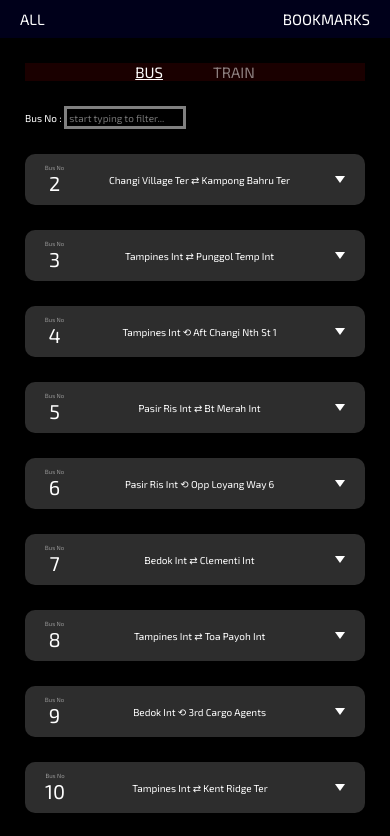
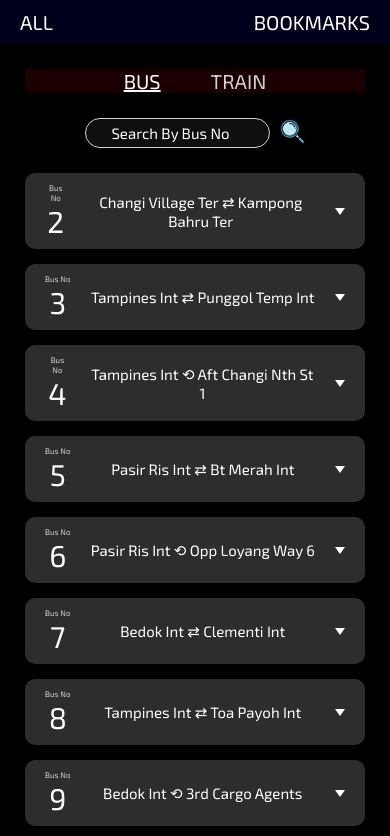
Before and after one commit to KevinPramudyanto/transit-live-sg, a React (Vite) app: page /all in a window 390 px wide. Shown: the top 836 px of the page. Built offline with nearby package versions, Linux system fonts and the light colour scheme.

Commit message:
Change font size and color to meet accessibility requirement

```diff
--- a/src/index.css
+++ b/src/index.css
@@ -1,7 +1,9 @@
 :root {
   --bgColor: rgba(0, 0, 0, 1);
-  --bgSecondaryColor: rgba(45, 45, 45, 1);
+  --bgSecondColor: rgba(15, 15, 15, 1);
+  --bgThirdColor: rgba(45, 45, 45, 1);
   --elColor: rgba(255, 255, 255, 1);
+  --elSecondColor: rgba(210, 210, 210, 1);
 }
 
 * {
@@ -52,15 +54,8 @@ a {
   align-items: center;
   gap: 20px;
   padding: 20px 40px;
+  font-size: 40px;
   background: rgba(0, 0, 255, 0.1);
-}
-
-.navbar a {
-  font-size: 30px;
-}
-.navbar a:hover {
-  transform: scale(1.1);
-  text-shadow: 0 0 20px var(--elColor);
 }
 
 .nav {
@@ -70,7 +65,7 @@ a {
   gap: 50px;
   margin: 50px;
   padding: 0px 40px;
-  font-size: 30px;
+  font-size: 40px;
   background: rgba(255, 0, 0, 0.1);
 }
 
@@ -79,7 +74,7 @@ a {
 }
 
 .nav .notSelected {
-  color: rgba(255, 255, 255, 0.5);
+  color: var(--elSecondColor);
 }
 .nav .notSelected:hover {
   text-decoration: underline;
@@ -87,31 +82,43 @@ a {
 }
 
 .searchContainer {
+  display: flex;
+  justify-content: center;
+  align-items: center;
+  gap: 20px;
   margin: 50px;
-  text-align: left;
-  font-size: 20px;
+}
+
+.searchContainer img {
+  height: 50px;
 }
 
 .searchContainer input {
-  padding: 5px;
-  text-align: left;
-  font-size: 20px;
-  border: 3px solid rgba(255, 255, 255, 0.5);
-  background: transparent;
-}
-.searchContainer input:hover {
-  border: 3px solid var(--elColor);
+  padding: 10px;
+  font-size: 30px;
+  border: 1px solid var(--elSecondColor);
+  border-radius: 40px;
+  background: var(--bgSecondColor);
 }
 .searchContainer input:focus {
-  border: 3px solid var(--elColor);
-  outline: none;
+  outline: 2px solid var(--elColor);
+}
+.searchContainer input::placeholder {
+  color: var(--elColor);
+  opacity: 1;
+}
+.searchContainer input::-ms-input-placeholder {
+  color: var(--elColor);
+}
+.searchContainer input:focus::placeholder {
+  color: transparent;
 }
 
 .serviceContainer {
-  margin: 50px;
+  margin: 30px 50px;
   padding: 20px 40px;
   border-radius: 10px;
-  background: var(--bgSecondaryColor);
+  background: var(--bgThirdColor);
 }
 
 .serviceContainer .container {
@@ -125,16 +132,16 @@ a {
 }
 
 .serviceContainer .label {
-  font-size: 12px;
-  color: rgba(255, 255, 255, 0.5);
+  font-size: 16px;
+  color: var(--elSecondColor);
 }
 
 .serviceContainer .service {
-  font-size: 40px;
+  font-size: 60px;
 }
 
 .serviceContainer .name {
-  font-size: 20px;
+  font-size: 30px;
 }
 
 .serviceContainer .arrowUp {
@@ -164,17 +171,16 @@ a {
   margin: 20px 0;
 }
 .serviceContainer .stop:hover {
-  transform: scale(1.2);
-  text-shadow: 0 0 20px var(--elColor);
+  transform: scale(1.3);
 }
 
 .serviceContainer .stopName {
-  font-size: 16px;
+  font-size: 20px;
 }
 
 .serviceContainer .stopCode {
-  font-size: 10px;
-  color: rgba(255, 255, 255, 0.5);
+  font-size: 12px;
+  color: var(--elSecondColor);
 }
 
 .detail {
@@ -203,7 +209,7 @@ a {
 
 .detail .stopCode {
   font-size: 20px;
-  color: rgba(255, 255, 255, 0.5);
+  color: var(--elSecondColor);
 }
 
 .duration {
@@ -213,7 +219,7 @@ a {
   border-radius: 50px;
 }
 .duration:hover {
-  box-shadow: 0 0 20px var(--elColor);
+  box-shadow: 0 0 16px var(--elColor);
   cursor: pointer;
 }
 
@@ -250,21 +256,21 @@ a {
 }
 
 .bookmarkContainer .label {
-  font-size: 12px;
-  color: rgba(255, 255, 255, 0.5);
+  font-size: 16px;
+  color: var(--elSecondColor);
 }
 
 .bookmarkContainer .service {
-  font-size: 40px;
+  font-size: 48px;
 }
 
 .bookmarkContainer .stopName {
-  font-size: 20px;
+  font-size: 30px;
 }
 
 .bookmarkContainer .stopCode {
-  font-size: 12px;
-  color: rgba(255, 255, 255, 0.5);
+  font-size: 16px;
+  color: var(--elSecondColor);
 }
 
 .bookmarkContainer img {
@@ -350,46 +356,44 @@ a {
 
   .navbar {
     padding: 10px 20px;
-  }
-
-  .navbar a {
-    font-size: 15px;
-  }
-  .navbar a:hover {
-    text-shadow: 0 0 10px var(--elColor);
+    font-size: 20px;
   }
 
   .nav {
     margin: 25px;
     padding: 0 20px;
+    font-size: 20px;
+  }
+
+  .searchContainer {
+    gap: 10px;
+    margin: 25px;
+  }
+
+  .searchContainer img {
+    height: 25px;
+  }
+
+  .searchContainer input {
+    padding: 5px;
     font-size: 15px;
   }
 
-  .searchContainer {
-    margin: 25px;
-    font-size: 10px;
-  }
-
-  .searchContainer input {
-    padding: 2.5px;
-    font-size: 10px;
-  }
-
   .serviceContainer {
-    margin: 25px;
+    margin: 15px 25px;
     padding: 10px 20px;
   }
 
   .serviceContainer .label {
-    font-size: 6px;
+    font-size: 8px;
   }
 
   .serviceContainer .service {
-    font-size: 20px;
+    font-size: 30px;
   }
 
   .serviceContainer .name {
-    font-size: 10px;
+    font-size: 15px;
   }
 
   .serviceContainer .arrowUp {
@@ -409,16 +413,13 @@ a {
   .serviceContainer .stop {
     margin: 10px 0;
   }
-  .serviceContainer .stop:hover {
-    text-shadow: 0 0 10px var(--elColor);
-  }
 
   .serviceContainer .stopName {
-    font-size: 8px;
+    font-size: 10px;
   }
 
   .serviceContainer .stopCode {
-    font-size: 5px;
+    font-size: 6px;
   }
 
   .detail {
@@ -445,6 +446,9 @@ a {
     margin: 0 50px;
     padding: 0 10px 10px 10px;
   }
+  .duration:hover {
+    box-shadow: 0 0 8px var(--elColor);
+  }
 
   .duration .next {
     font-size: 120px;
@@ -462,21 +466,24 @@ a {
     width: 70vw;
     padding: 10px 20px;
   }
+  .bookmarkContainer .bookmark:hover {
+    box-shadow: 0 0 5px var(--elColor);
+  }
 
   .bookmarkContainer .label {
-    font-size: 6px;
+    font-size: 8px;
   }
 
   .bookmarkContainer .service {
-    font-size: 20px;
+    font-size: 24px;
   }
 
   .bookmarkContainer .stopName {
-    font-size: 10px;
+    font-size: 15px;
   }
 
   .bookmarkContainer .stopCode {
-    font-size: 6px;
+    font-size: 8px;
   }
 
   .bookmarkContainer img {
@@ -485,7 +492,7 @@ a {
 
   .noContainer {
     margin: 25px 5px;
-    font-size: 15px;
+    font-size: 16px;
     letter-spacing: 0px;
   }
   .noContainer img {
@@ -493,6 +500,7 @@ a {
   }
 
   .notfound {
+    gap: 10px;
     margin: 25px 5px;
   }
 
--- a/src/pages/All.jsx
+++ b/src/pages/All.jsx
@@ -3,6 +3,7 @@ import Service from "../components/Service";
 import { busServices } from "../data/busServices.js";
 import { trainServices } from "../data/trainServices.js";
 import emptyFolder from "../assets/emptyFolder.png";
+import loupe from "../assets/loupe.png";
 
 const All = () => {
   const [isBusSelected, setIsBusSelected] = useState(true);
@@ -38,7 +39,6 @@ const All = () => {
       </div>
 
       <div className="searchContainer">
-        <label htmlFor="search">{isBusSelected ? "Bus No" : "Route"} : </label>
         <input
           list="searches"
           className="search"
@@ -46,7 +46,7 @@ const All = () => {
           type="search"
           value={search}
           onChange={(e) => setSearch(e.target.value)}
-          placeholder="start typing to filter..."
+          placeholder={"Search By " + (isBusSelected ? "Bus No" : "Route")}
         />
         <datalist id="searches">
           {busServices !== null &&
@@ -70,6 +70,9 @@ const All = () => {
               )
               .map((service, idx) => <option key={idx} value={service} />)}
         </datalist>
+        <label htmlFor="search">
+          <img src={loupe} alt="loupe" />
+        </label>
       </div>
 
       {busServices !== null &&
--- a/src/pages/NotFound.jsx
+++ b/src/pages/NotFound.jsx
@@ -22,7 +22,6 @@ const NotFound = () => {
   }, []);
 
   return (
-    <>
     <div className="notfound">
       <img
         src={
@@ -34,11 +33,8 @@ const NotFound = () => {
         }
       />
       <div className="one">The page you are looking for does not exist.</div>
-        <div className="two">
-          Click the navbar above to go back to homepage.
+      <div className="two">Click the navbar above to go back to homepage.</div>
     </div>
-      </div>
-    </>
   );
 };
 
```
Also changed, not shown: src/assets/loupe.png (added). Lines whose indentation alone changed are shown as unchanged.
